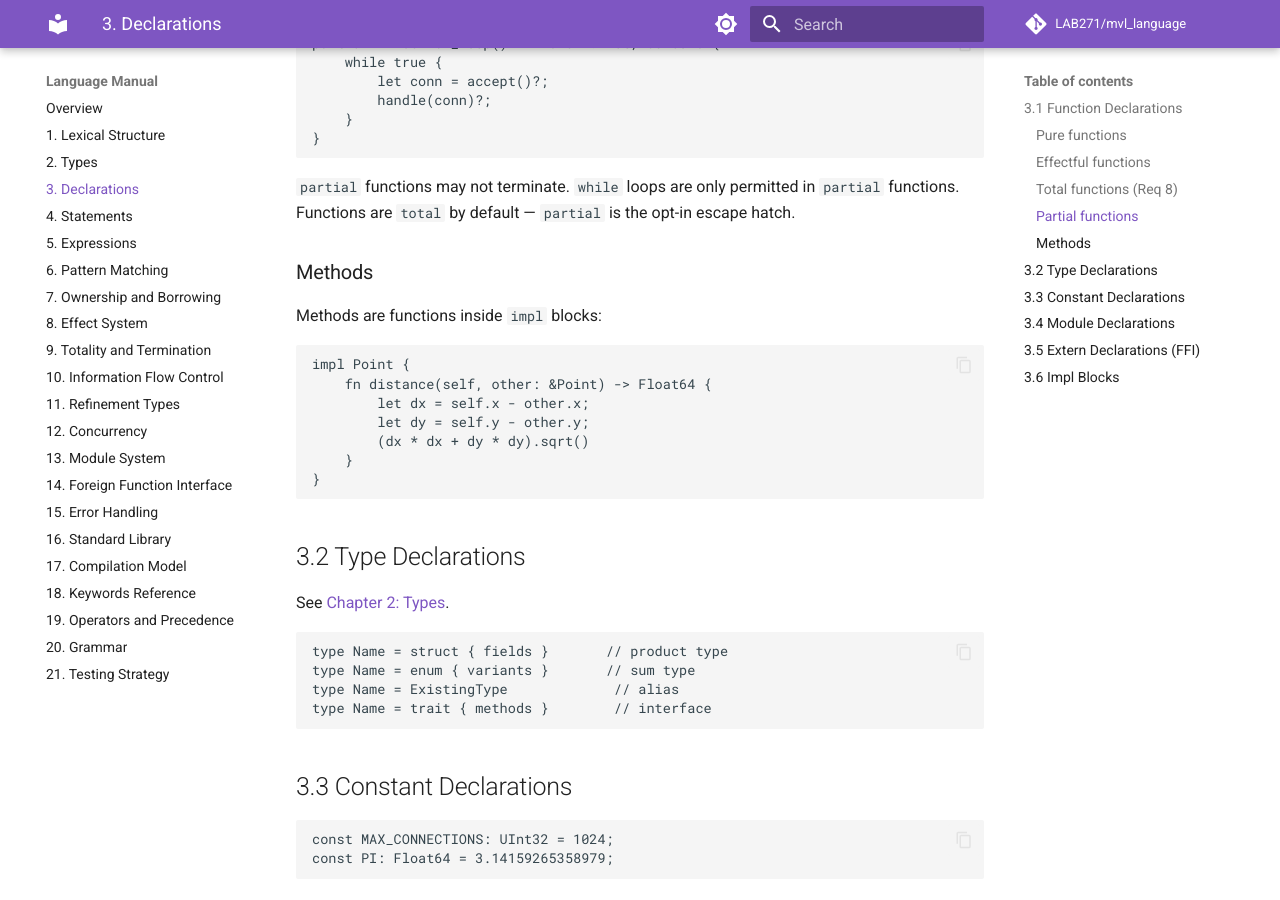
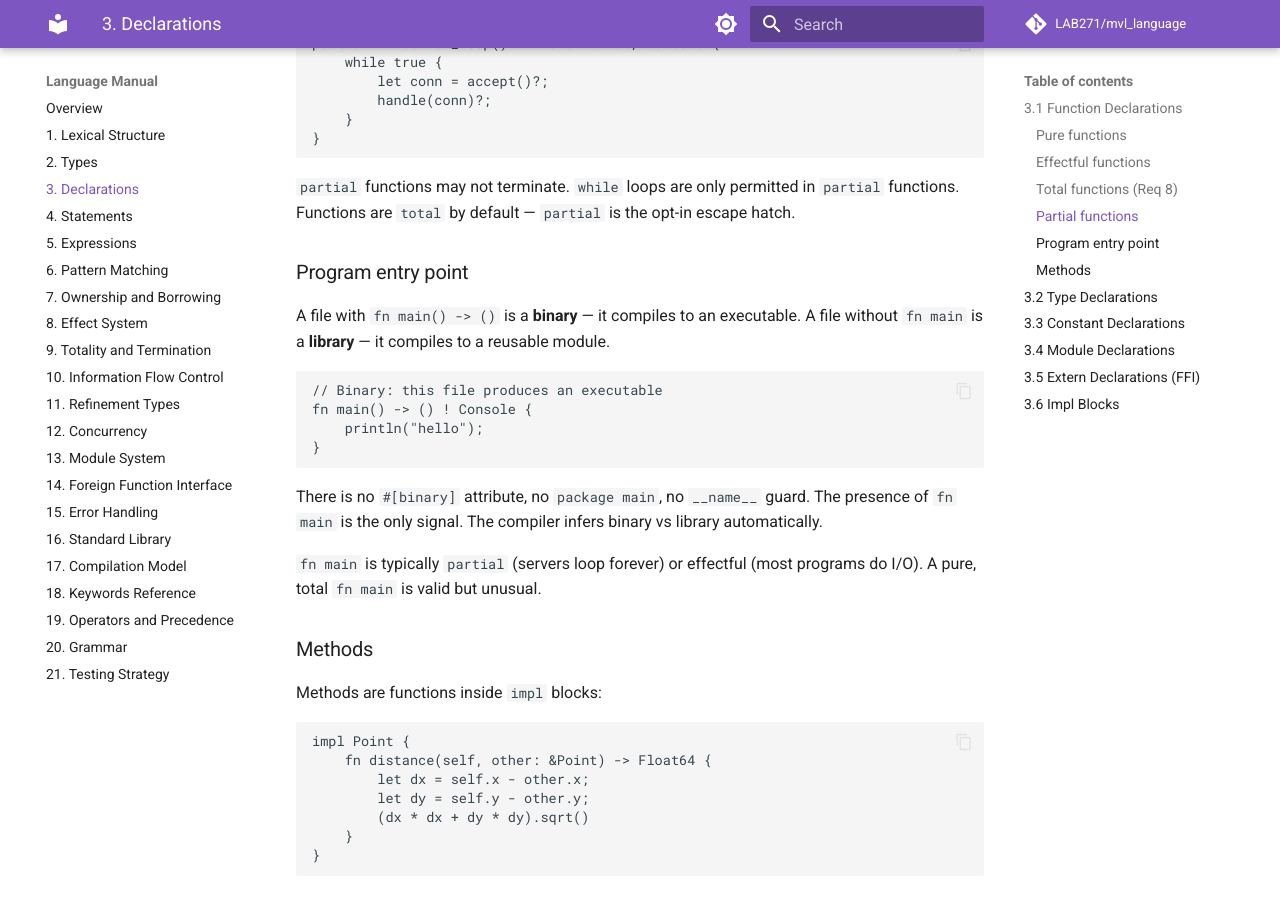
Before and after one commit to mvl-lang/mvl, an MkDocs documentation site: the page built from docs/manual/03-declarations.md, in a window 1280 px wide and 900 px high, scrolled down 1094 px. Built offline with MkDocs 1.6.1 and Material for MkDocs 9.7.7, drawn with Linux system fonts in a browser that asks for light colours; comment, search, counter and statistics services are not loaded.

Commit message:
docs: document fn main as entry point — binary vs library inference
Co-Authored-By: Claude Opus 4.6 (1M context) <noreply@anthropic.com>

````diff
--- a/docs/manual/03-declarations.md
+++ b/docs/manual/03-declarations.md
@@ -52,6 +52,21 @@ partial fn server_loop() -> Never ! Net, Console {
 ```
 
 `partial` functions may not terminate. `while` loops are only permitted in `partial` functions. Functions are `total` by default — `partial` is the opt-in escape hatch.
+
+### Program entry point
+
+A file with `fn main() -> ()` is a **binary** — it compiles to an executable. A file without `fn main` is a **library** — it compiles to a reusable module.
+
+```mvl
+// Binary: this file produces an executable
+fn main() -> () ! Console {
+    println("hello");
+}
+```
+
+There is no `#[binary]` attribute, no `package main`, no `__name__` guard. The presence of `fn main` is the only signal. The compiler infers binary vs library automatically.
+
+`fn main` is typically `partial` (servers loop forever) or effectful (most programs do I/O). A pure, total `fn main` is valid but unusual.
 
 ### Methods
 
````
Also changed, not shown: docs/manual/13-modules.md (+11 -0 lines).
